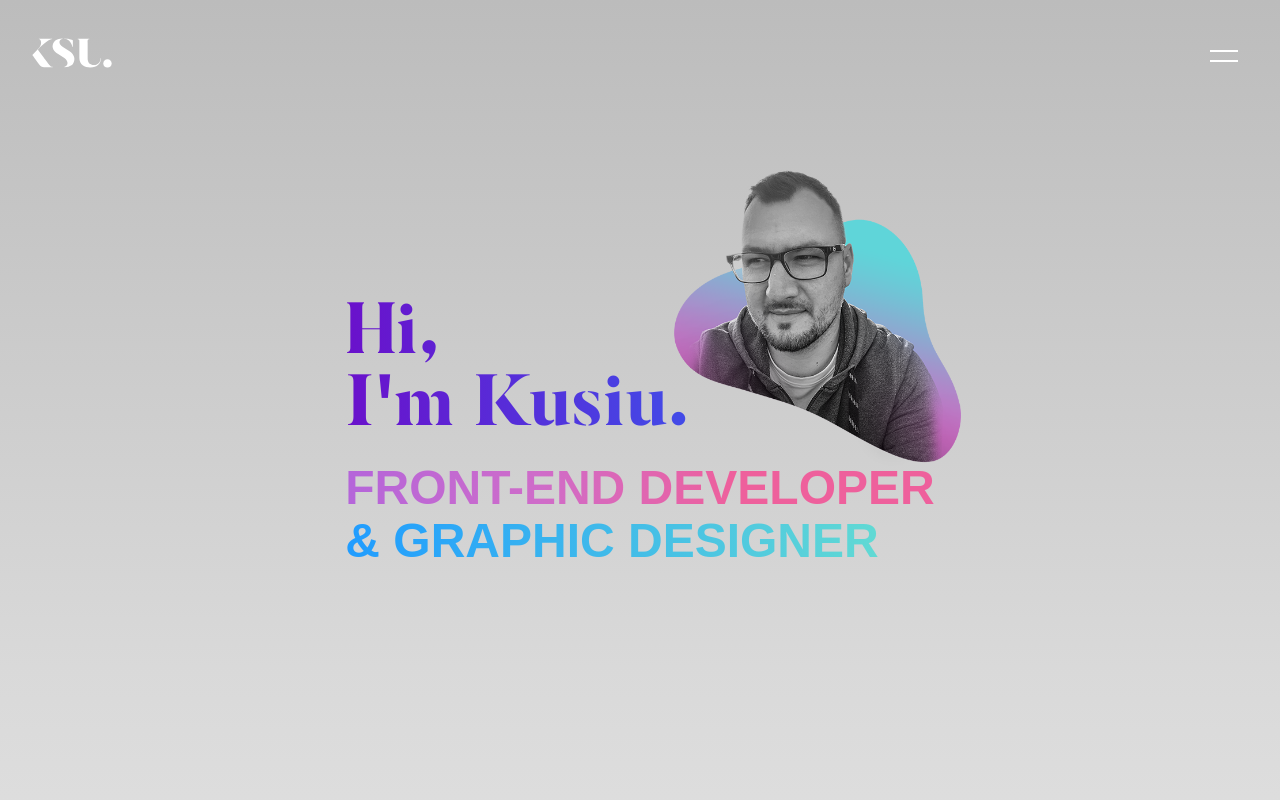
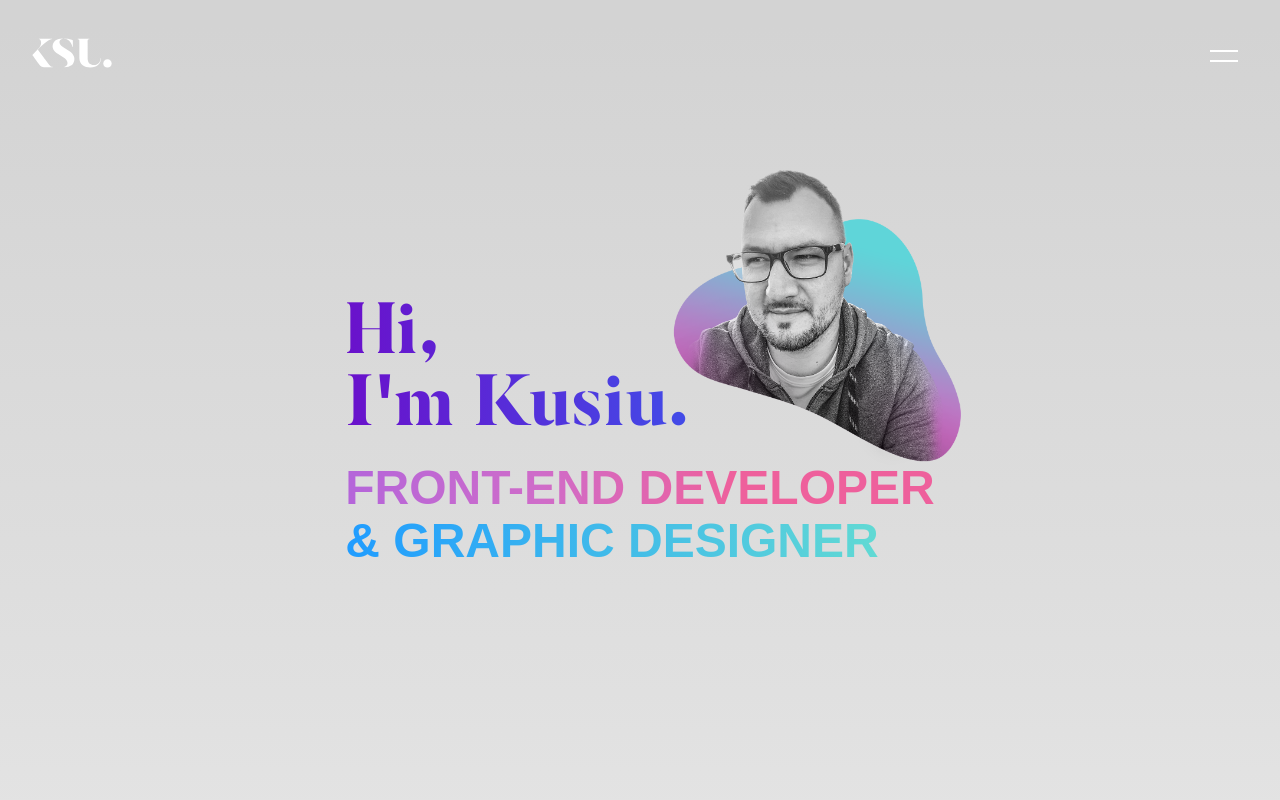
Before and after one commit to lukaszkus/lk-portfolio, a React (Create React App) app: page / in a window 1280 px wide. Shown: the top 800 px of the page. Built offline with nearby package versions, Linux system fonts and the light colour scheme.

Commit message:
styles update

```diff
--- a/src/components/Portfolio/StyledPortfolio.js
+++ b/src/components/Portfolio/StyledPortfolio.js
@@ -25,7 +25,7 @@ export const PContainer = styled.section.attrs((props) => ({
   }
 
   @media ${breakpoint.desktopXL} {
-    gap: 4rem;
+    gap: 2rem;
   }
 `;
 
--- a/src/style.css
+++ b/src/style.css
@@ -16,16 +16,8 @@
 body {
   font-family: "ButlerStencil";
   position: relative;
-  /* background-image: linear-gradient(135deg, #f5f7fa 0%, #c3cfe2 100%); */
-  /* background: linear-gradient(-180deg, #bcc5ce 0%, #929ead 98%),
-    radial-gradient(
-      at top left,
-      rgba(255, 255, 255, 0.3) 0%,
-      rgba(0, 0, 0, 0.3) 100%
-    );
-  background-blend-mode: screen; */
   background-image: linear-gradient(
-    to top,
+    to bottom,
     lightgrey 0%,
     lightgrey 1%,
     #e0e0e0 26%,
```
Also changed, not shown: src/assets/me.png.
